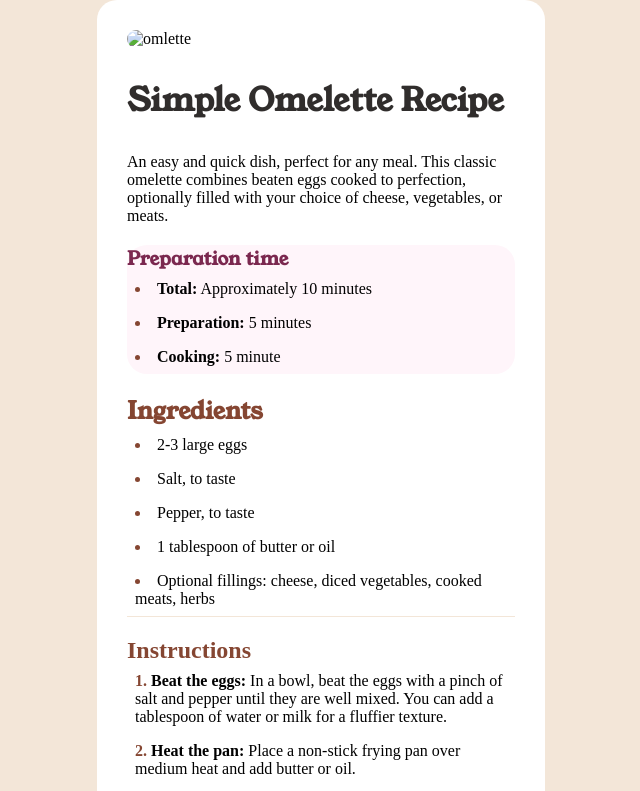
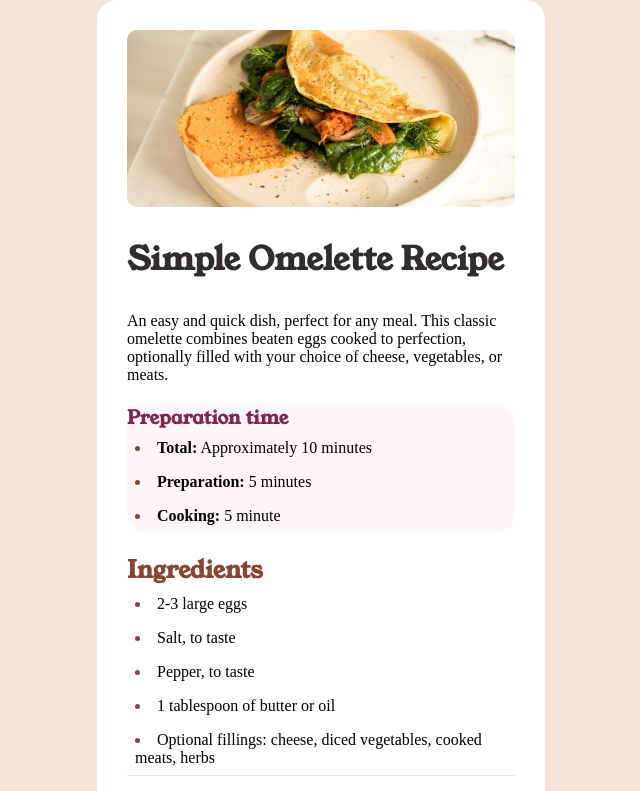
Before and after one commit to mateusz2026/Frontend-mentor-omelette-recipe-page., a plain HTML site: page index.html in a window 1280 px wide. Shown: the top 791 px of the page, without its empty margins (319-959 px from the left). Drawn offline with Linux system fonts and the light colour scheme.

Commit message:
Update index.html

```diff
--- a/index.html
+++ b/index.html
@@ -26,7 +26,7 @@
 
 <header>
 
-	<img src="images/image-omelette.jpeg" alt="omlette"/>
+	<img src="image-omelette.jpeg" alt="omlette"/>
 	<h1 class="x">Simple Omelette Recipe</h1>
 
 	<p>An easy and quick dish, perfect for any meal. This classic omelette combines beaten eggs cooked
```
